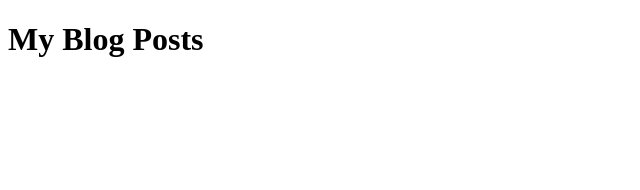
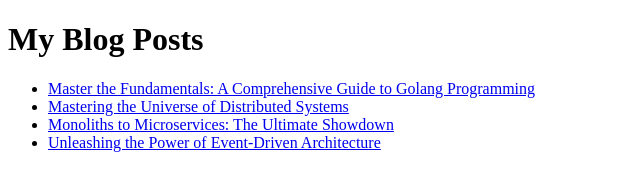
Before and after one commit to blackvirus18/blog-posts, a plain HTML site: page index.html in a window 1280 px wide. Shown: the whole page, without its empty margins (0-640 px from the left). Drawn offline with Linux system fonts and the light colour scheme.

Commit message:
Add new blog post

```diff
--- a/index.html
+++ b/index.html
@@ -4,6 +4,10 @@
 <body>
 <h1>My Blog Posts</h1>
 <ul>
+<li><a href='posts/master-the-fundamentals-a-comprehensive-guide-to-golang-programming-for-beginners-1744040634.md'>Master the Fundamentals: A Comprehensive Guide to Golang Programming</a></li>
+<li><a href='posts/mastering-the-universe-of-distributed-systems-a-journey-through-scalability-resilience-and-beyond-1744038989.md'>Mastering the Universe of Distributed Systems</a></li>
+<li><a href='posts/monoliths-to-microservices-the-ultimate-showdown-modernizing-your-architecture-for-maximum-efficiency-1744039367.md'>Monoliths to Microservices: The Ultimate Showdown</a></li>
+<li><a href='posts/unleashing-the-power-of-event-driven-architecture-a-comprehensive-guide-to-modern-app-development-1744038861.md'>Unleashing the Power of Event-Driven Architecture</a></li>
 </ul>
 </body>
 </html>
```
Also changed, not shown: 1 other file.
